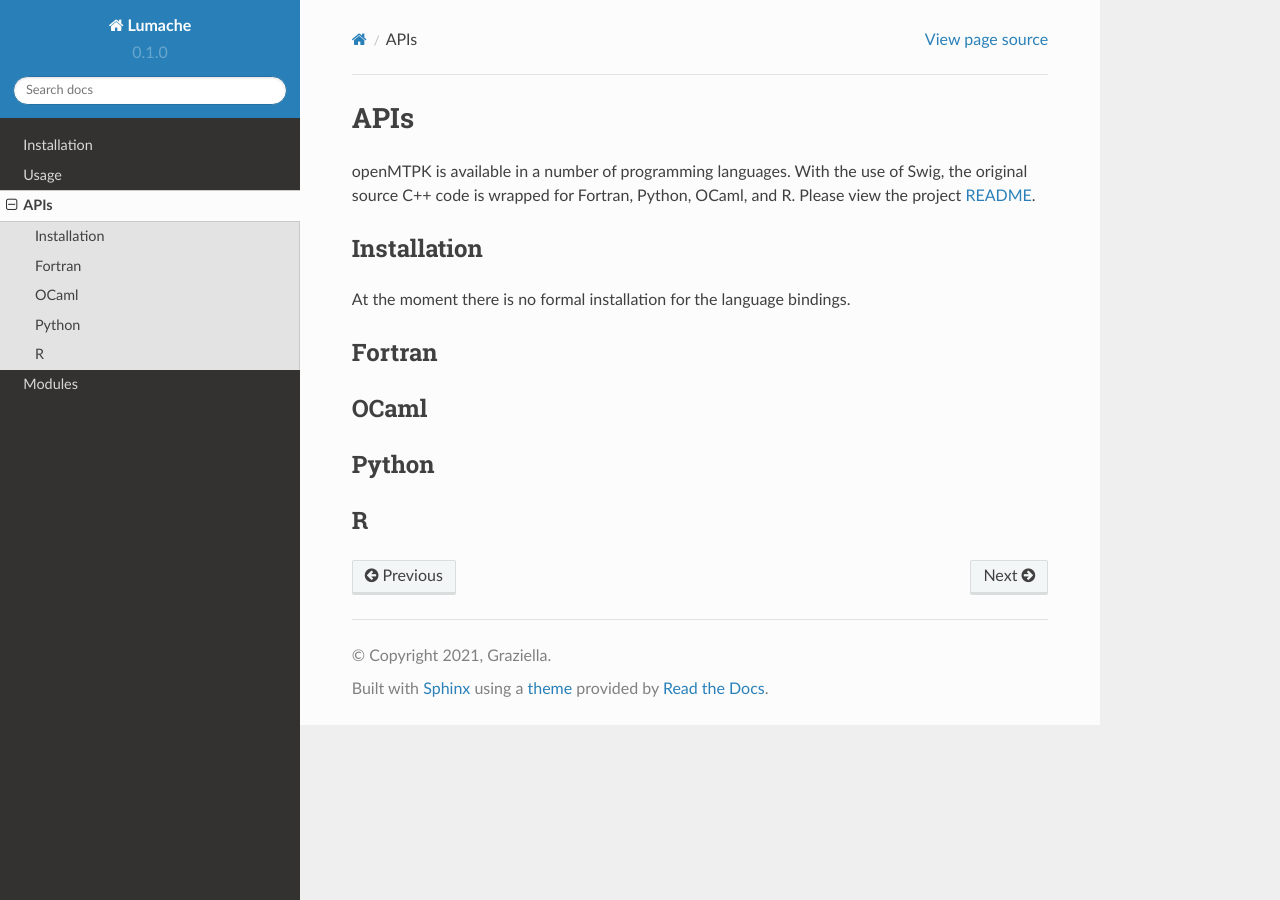
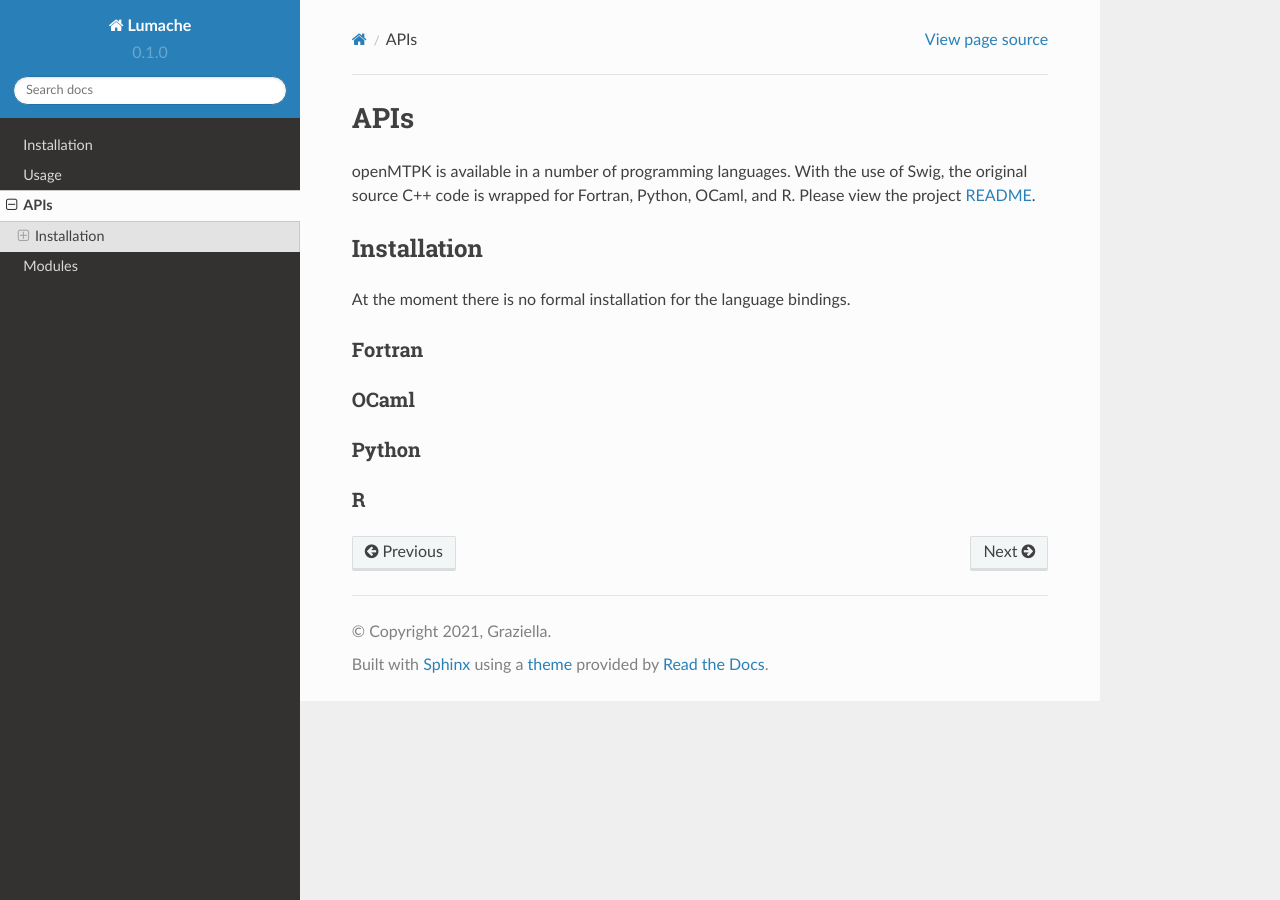
Before and after one commit to akielaries/openMTPK-docs, a Sphinx documentation site: the page built from docs/source/APIs.md, in a window 1280 px wide. Built offline with Sphinx 7.4.7 and the Read the Docs theme 2.0.0, drawn with Linux system fonts in a browser that asks for light colours.

Commit message:
Update APIs.md

```diff
--- a/docs/source/APIs.md
+++ b/docs/source/APIs.md
@@ -4,18 +4,13 @@ openMTPK is available in a number of programming languages. With the use of Swig
 C++ code is wrapped for Fortran, Python, OCaml, and R. Please view the project
 [README](https://github.com/akielaries/openMTPK/blob/main/README.md).
 
-Installation
---------
+## Installation
 At the moment there is no formal installation for the language bindings.
 
-Fortran
---------
+### Fortran
 
-OCaml
---------
+### OCaml
 
-Python
---------
+### Python
 
-R
---------
+### R
```
